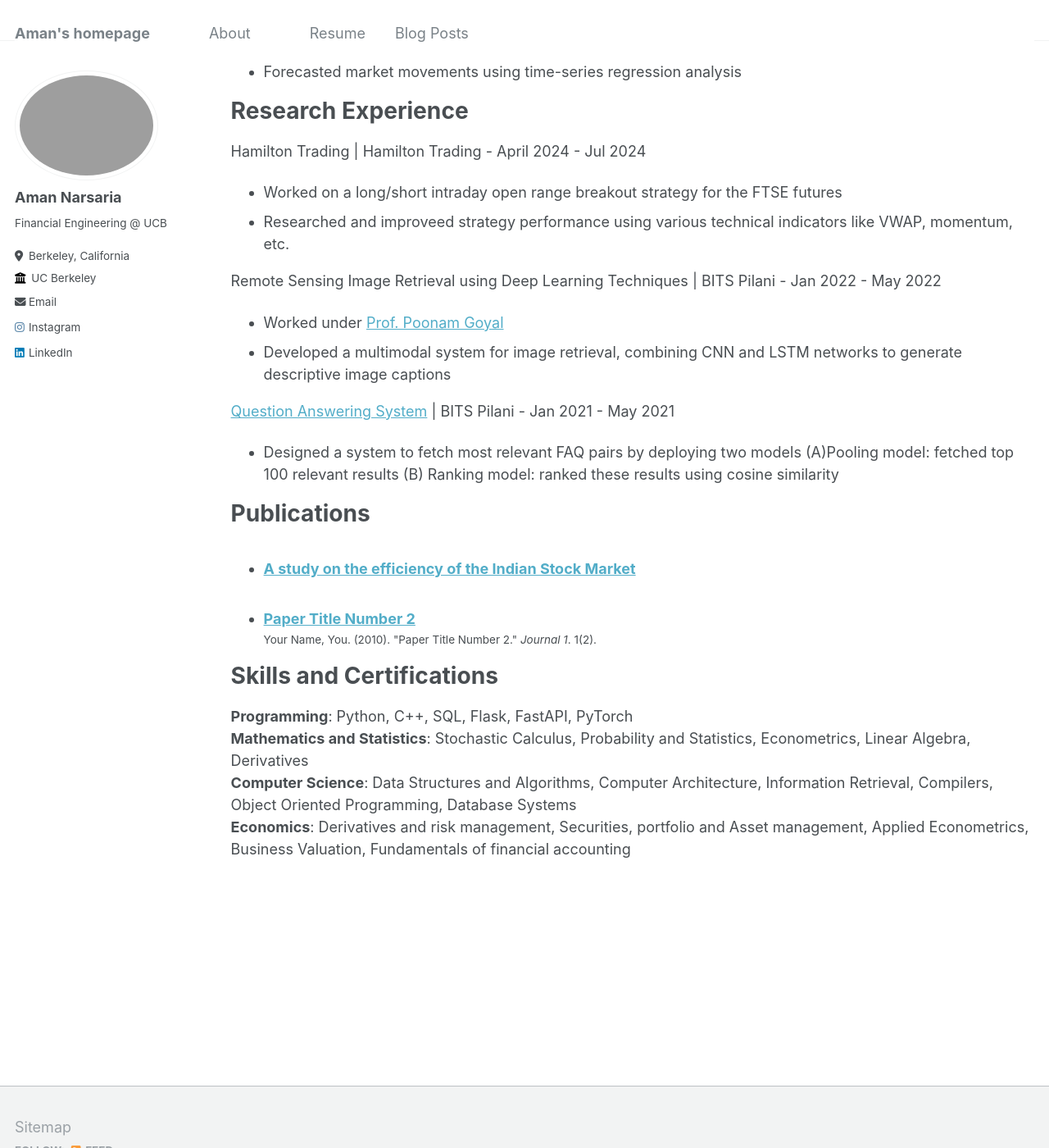
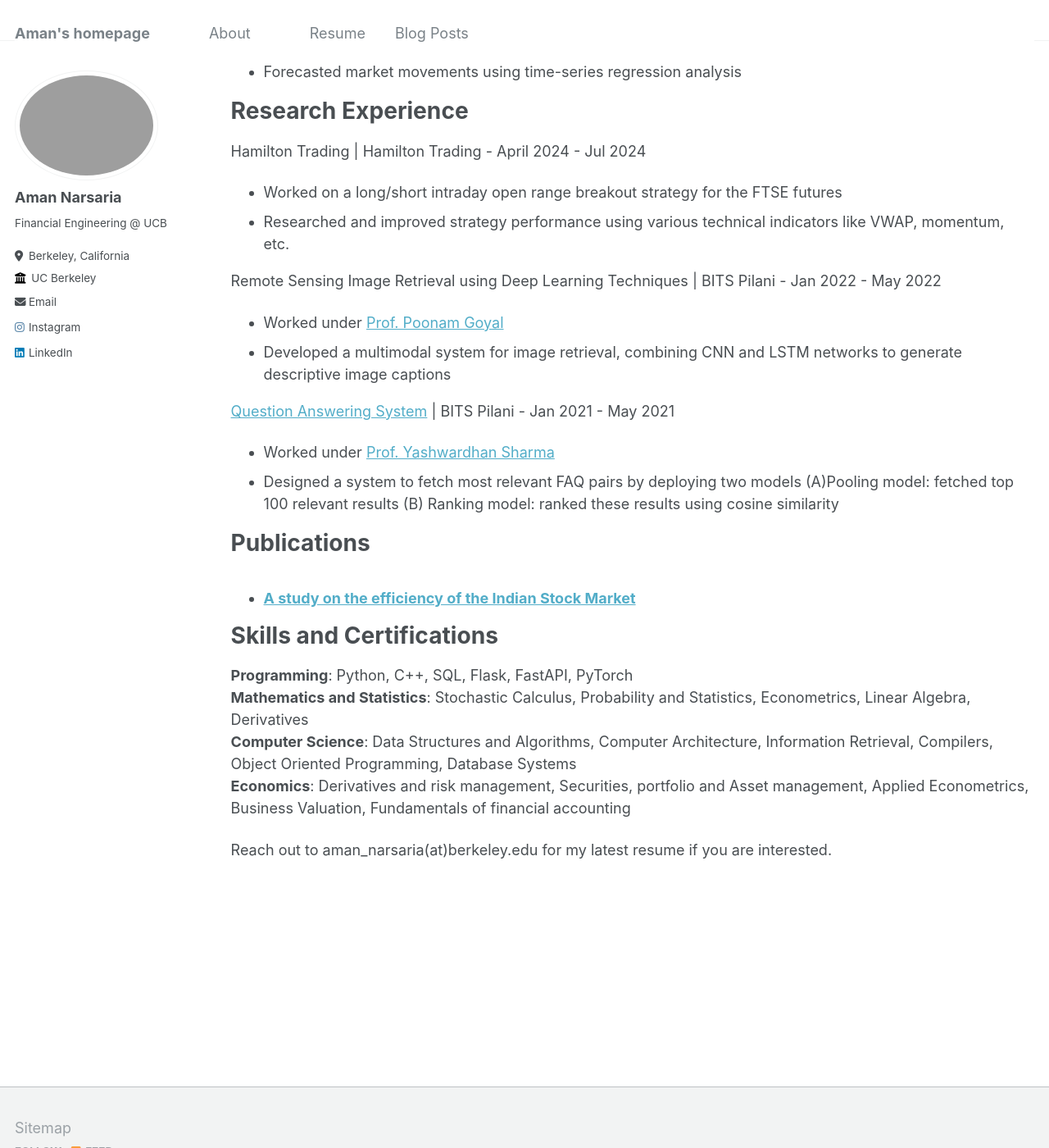
Before and after one commit to amannarsaria4/amannarsaria4.github.io, a Jekyll site: the page built from _pages/cv.md, in a window 1280 px wide and 1400 px high, scrolled down 862 px. Shown: the whole window at 82% size. Built offline with Jekyll 4.4.1, drawn with Linux system fonts in a browser that asks for light colours.

Commit message:
new commit

```diff
--- a/_pages/cv.md
+++ b/_pages/cv.md
@@ -39,13 +39,14 @@ Research Experience
 ======
 Hamilton Trading \| Hamilton Trading -  April 2024 - Jul 2024
 * Worked on a long/short intraday open range breakout strategy for the FTSE futures
-* Researched and improveed strategy performance using various technical indicators like VWAP, momentum, etc.
+* Researched and improved strategy performance using various technical indicators like VWAP, momentum, etc.
 
 Remote Sensing Image Retrieval using Deep Learning Techniques \| BITS Pilani - Jan 2022 - May 2022
 * Worked under [Prof. Poonam Goyal](https://www.bits-pilani.ac.in/pilani/poonam-goyal/)
 * Developed a multimodal system for image retrieval, combining CNN and LSTM networks to generate descriptive image captions
 
 [Question Answering System](https://drive.google.com/file/d/1sSQMzgrZ6lOfPkdqOkmTA19KyspMSyND/view) \| BITS Pilani - Jan 2021 - May 2021
+* Worked under [Prof. Yashwardhan Sharma ](https://www.bits-pilani.ac.in/pilani/yashvardhan-sharma/)
 * Designed a system to fetch most relevant FAQ pairs by deploying two models (A)Pooling model: fetched top 100 relevant results (B) Ranking model: ranked these results using cosine similarity
 
 Publications
@@ -61,3 +62,6 @@ __Programming__: Python, C++, SQL, Flask, FastAPI, PyTorch
 __Mathematics and Statistics__: Stochastic Calculus, Probability and Statistics, Econometrics, Linear Algebra, Derivatives
 __Computer Science__: Data Structures and Algorithms, Computer Architecture, Information Retrieval, Compilers, Object Oriented Programming, Database Systems
 __Economics__: Derivatives and risk management, Securities, portfolio and Asset management, Applied Econometrics, Business Valuation, Fundamentals of financial accounting
+
+
+Reach out to aman_narsaria(at)berkeley.edu for my latest resume if you are interested.
--- a/_publications/2010-10-01-paper-title-number-2.md
+++ /dev/null
@@ -1,12 +0,0 @@
----
-title: "Paper Title Number 2"
-collection: publications
-permalink: /publication/2010-10-01-paper-title-number-2
-excerpt: 'This paper is about the number 2. The number 3 is left for future work.'
-date: 2010-10-01
-venue: 'Journal 1'
-paperurl: 'http://academicpages.github.io/files/paper2.pdf'
-citation: 'Your Name, You. (2010). &quot;Paper Title Number 2.&quot; <i>Journal 1</i>. 1(2).'
----
-
-The contents above will be part of a list of publications, if the user clicks the link for the publication than the contents of section will be rendered as a full page, allowing you to provide more information about the paper for the reader. When publications are displayed as a single page, the contents of the above "citation" field will automatically be included below this section in a smaller font.
```
